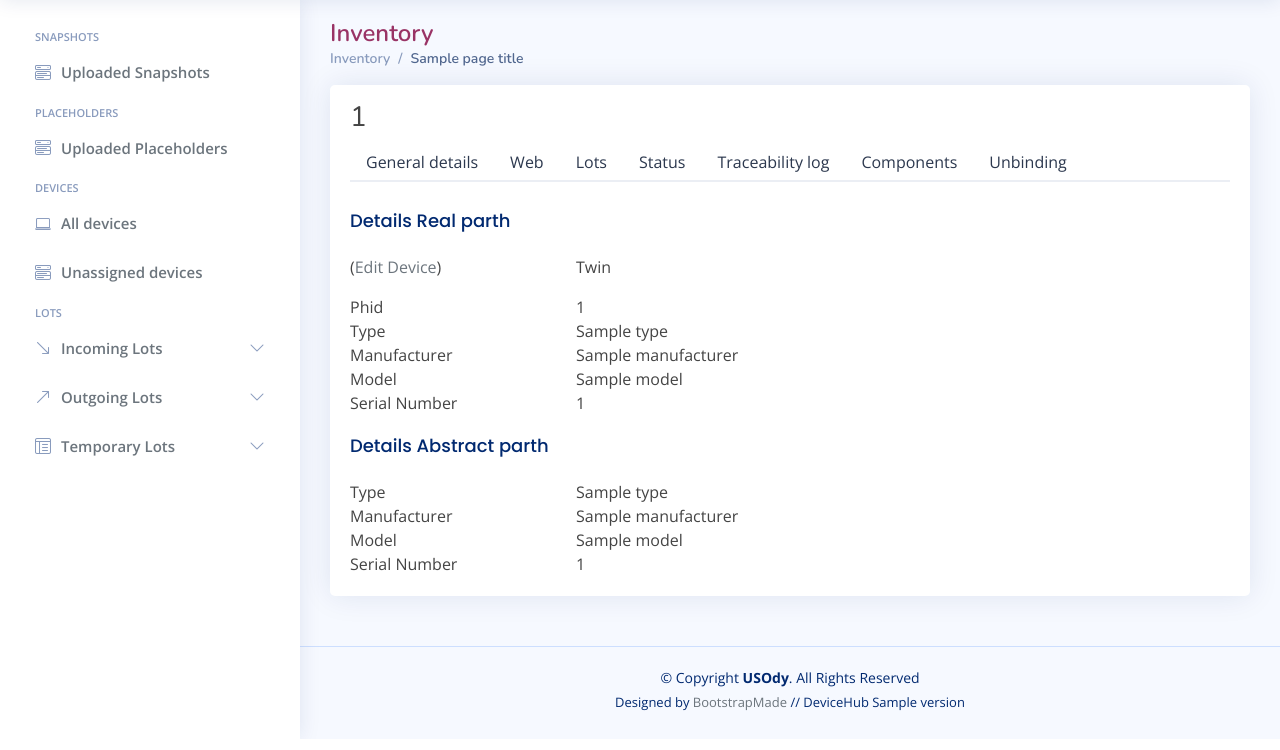
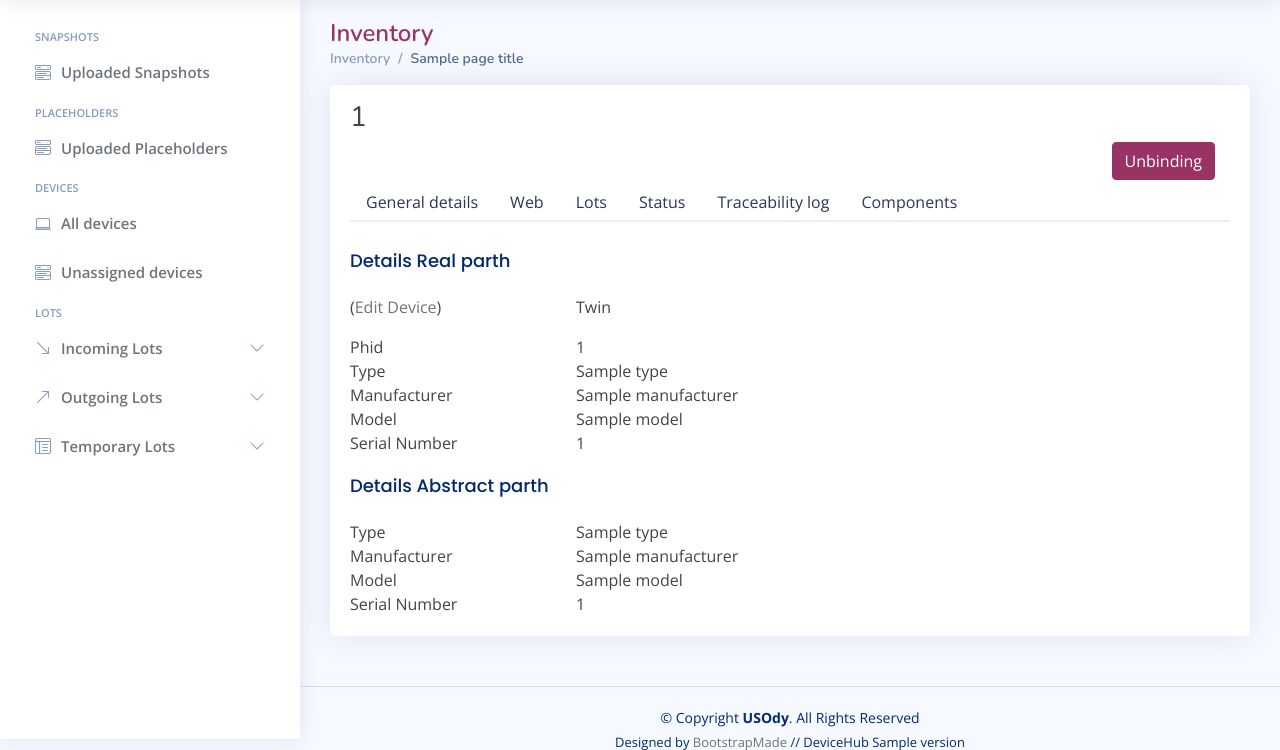
Before and after one commit to eReuse/devicehub-teal, a Python web app: template ereuse_devicehub/templates/inventory/device_detail.html in a window 1280 px wide. Shown: the part 61-811 px from the top of the page. Run offline with Jinja, Linux system fonts and the light colour scheme; the template is opened without the code that fills it: most values are stand-ins (such as "Sample title", 1, 10 or a date in 2020); some libraries are stand-ins or nearby versions.

Commit message:
buttons binding/unbinding

```diff
--- a/ereuse_devicehub/templates/inventory/device_detail.html
+++ b/ereuse_devicehub/templates/inventory/device_detail.html
@@ -19,6 +19,18 @@
       <div class="card">
         <div class="card-body pt-3">
           <h3>{{ placeholder.device.devicehub_id }}</h3>
+          <div class="tab-pane active show mb-5">
+              {% if placeholder.status in ['Abstract', 'Real'] %}
+              <a type="button" href="{{ url_for('inventory.unbinding', phid=placeholder.phid) }}" class="btn btn-primary" style="float: right; margin-right: 15px;">
+                Binding
+              </a>
+              {% elif placeholder.status == 'Twin' %}
+              <a type="button" href="{{ url_for('inventory.unbinding', phid=placeholder.phid) }}" class="btn btn-primary" style="float: right; margin-right: 15px;">
+                Unbinding
+              </a>
+              {% endif %}
+              <div style="display: block;"></div>
+          </div>
           <!-- Bordered Tabs -->
           <ul class="nav nav-tabs nav-tabs-bordered">
 
@@ -45,18 +57,6 @@
             <li class="nav-item">
               <button class="nav-link" data-bs-toggle="tab" data-bs-target="#components">Components</button>
             </li>
-
-           {% if placeholder.status in ['Abstract', 'Real'] %}
-            <li class="nav-item">
-              <button class="nav-link" data-bs-toggle="tab" data-bs-target="#binding">Binding</button>
-            </li>
-            {% endif %}
-
-           {% if placeholder.status == 'Twin' %}
-            <li class="nav-item">
-              <a class="nav-link" href="{{ url_for('inventory.unbinding', phid=placeholder.phid) }}">Unbinding</a>
-            </li>
-            {% endif %}
 
           </ul>
           <div class="tab-content pt-2">
```
